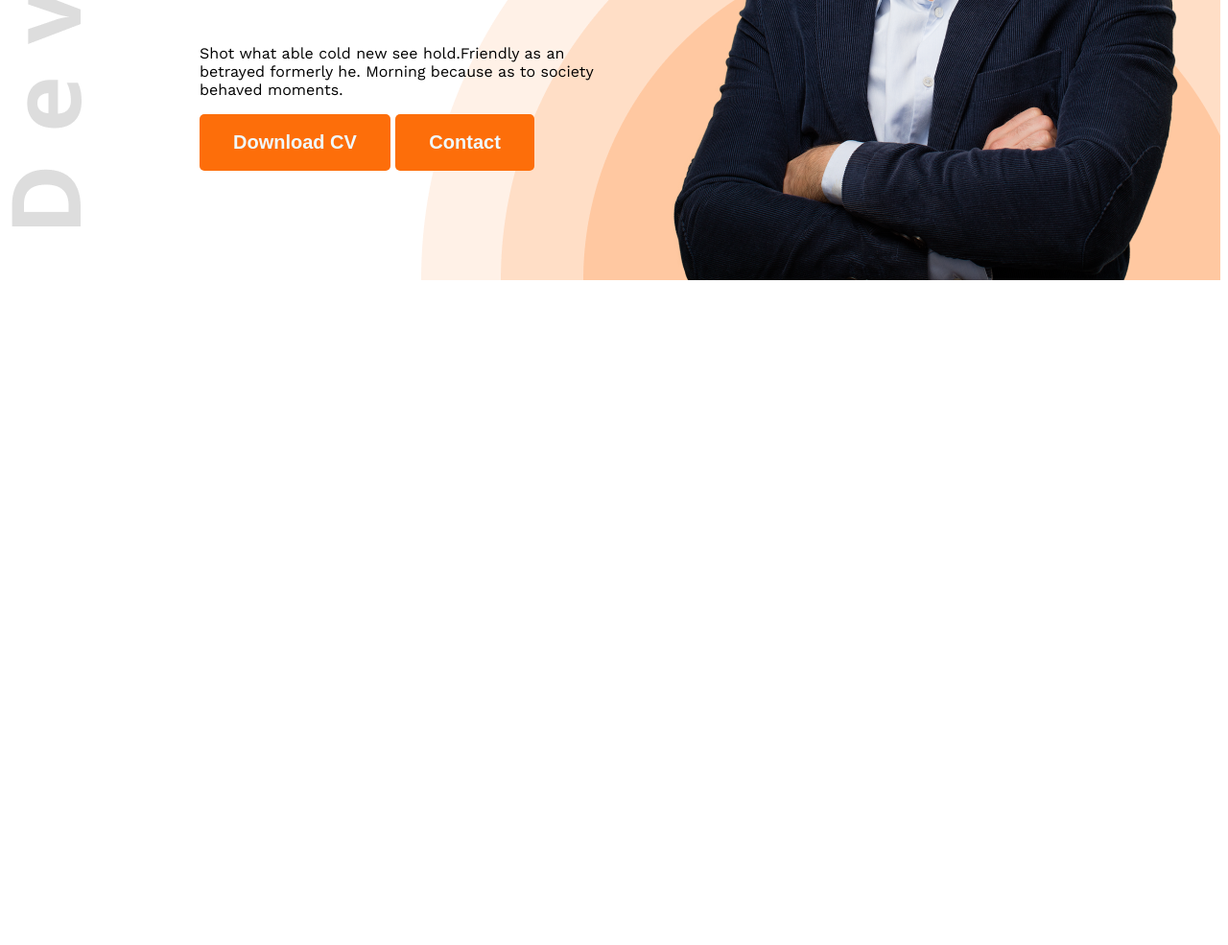
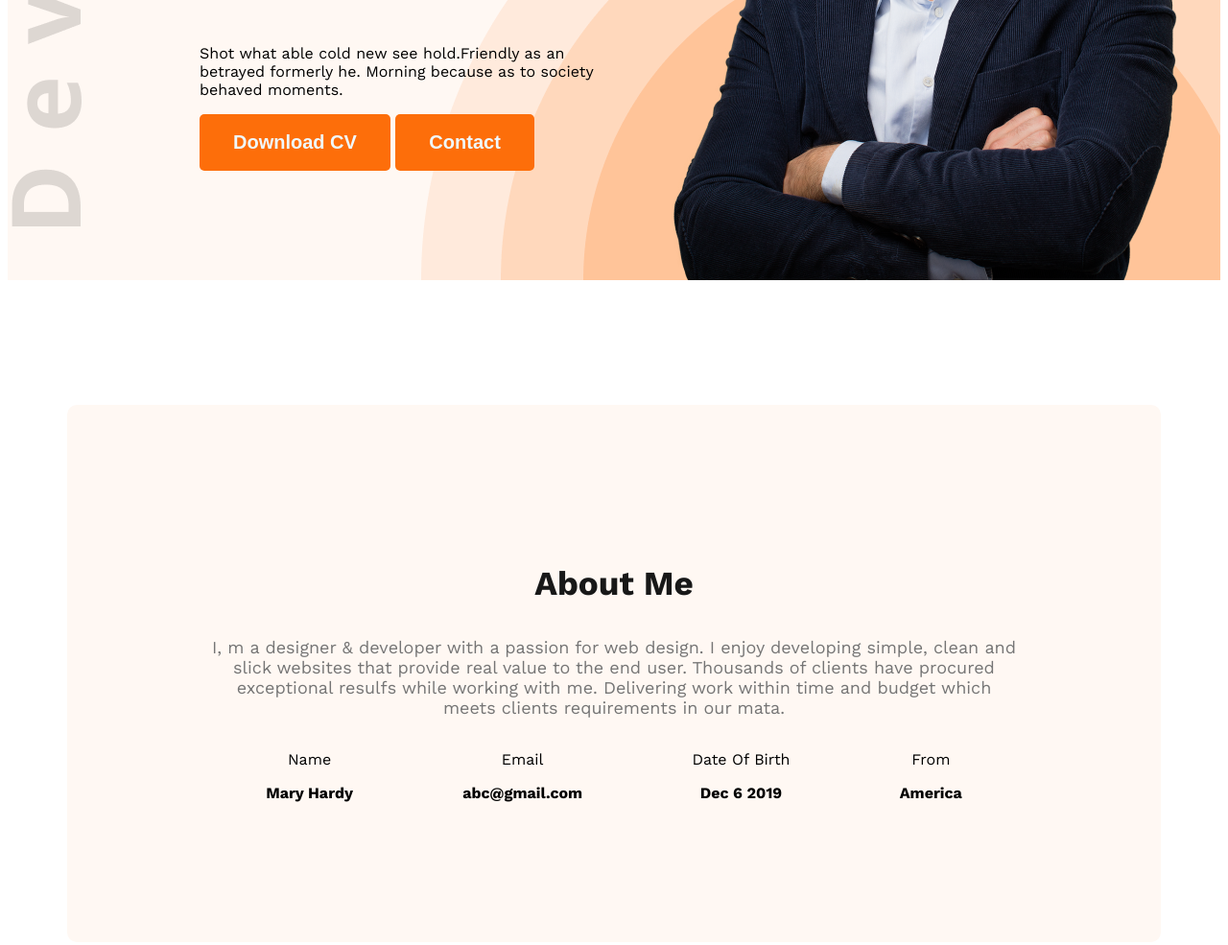
Before and after one commit to mehedipaik/Web-portfolio, a plain HTML site: page index.html in a window 1280 px wide. Shown: the part 535-1520 px from the top of the page at 96% size. Before the commit the page ends 835 px from the top, so only its background shows below. Drawn offline with nearby package versions, Linux system fonts and the light colour scheme.

Commit message:
added about section

```diff
--- a/index.html
+++ b/index.html
@@ -10,7 +10,7 @@
     <link rel="stylesheet" href="styles/blog.css">
 </head>
 <body class="open-sans-normal">
-    <header class="header-img">
+    <header class="header-img seconday-bg" >
 <nav>
     <h3 class="nav-titel">Ma<span class="text-primary">r</span>y</h3>
     <ul>
@@ -32,7 +32,32 @@
     <img class="banner-profile-picture" src="images/hardy.png" alt="">
 </div>
     </header>
-    <main>
+    <main class="main-styles">
+        <section class="about seconday-bg">
+            <h3 class="section-title">About Me</h3>
+            <p class="section-description">
+                I, m a designer & developer with a passion for web design. I enjoy developing simple, clean and slick websites that provide real value to the end user. Thousands of clients have procured exceptional resulfs while working with me. Delivering work within time and budget which meets clients requirements in our mata.
+            </p>
+            <div class="about-items">
+                <div class="about-item">
+                    <p class="item-title">Name</p>
+                    <p class="item-description">Mary Hardy</p>
+                </div>
+                <div class="about-item">
+                    <p class="item-title">Email</p>
+                    <p class="item-description">abc@gmail.com</p>
+                </div>
+                <div class="about-item">
+                    <p class="item-title">Date Of Birth</p>
+                    <p class="item-description">Dec 6 2019</p>
+                </div>
+                <div class="about-item">
+                    <p class="item-title">From</p>
+                    <p class="item-description">America</p>
+                </div>
+            </div>
+
+        </section>
 
     </main>
     <footer>
--- a/styles/blog.css
+++ b/styles/blog.css
@@ -6,6 +6,9 @@
 }
 
 /* Nav styles */
+.seconday-bg{
+background-color:#FFF8F3;
+}
 nav{
     display: flex;
     justify-content: space-between;
@@ -74,3 +77,32 @@ nav{
     background-repeat: no-repeat;
     background-position: top left, bottom right;
  }
+ /* section */
+ .section-title{
+  font-size: 35px;
+font-weight: bold;
+color: #181818;
+ }
+ .section-description{
+font-size: 18px;
+color: #757575;
+
+ }
+ .about{
+   border-radius: 10px;
+   padding: 130px 150px;
+   text-align: center;
+   margin-top: 130px;
+ }
+ .main-styles{
+   max-width: 1140px;
+   margin: 0 auto;
+ }
+ .item-description{
+   font-weight: bold;
+
+ }
+ .about-items{
+   display: flex;
+   justify-content: space-around;
+ }
```
